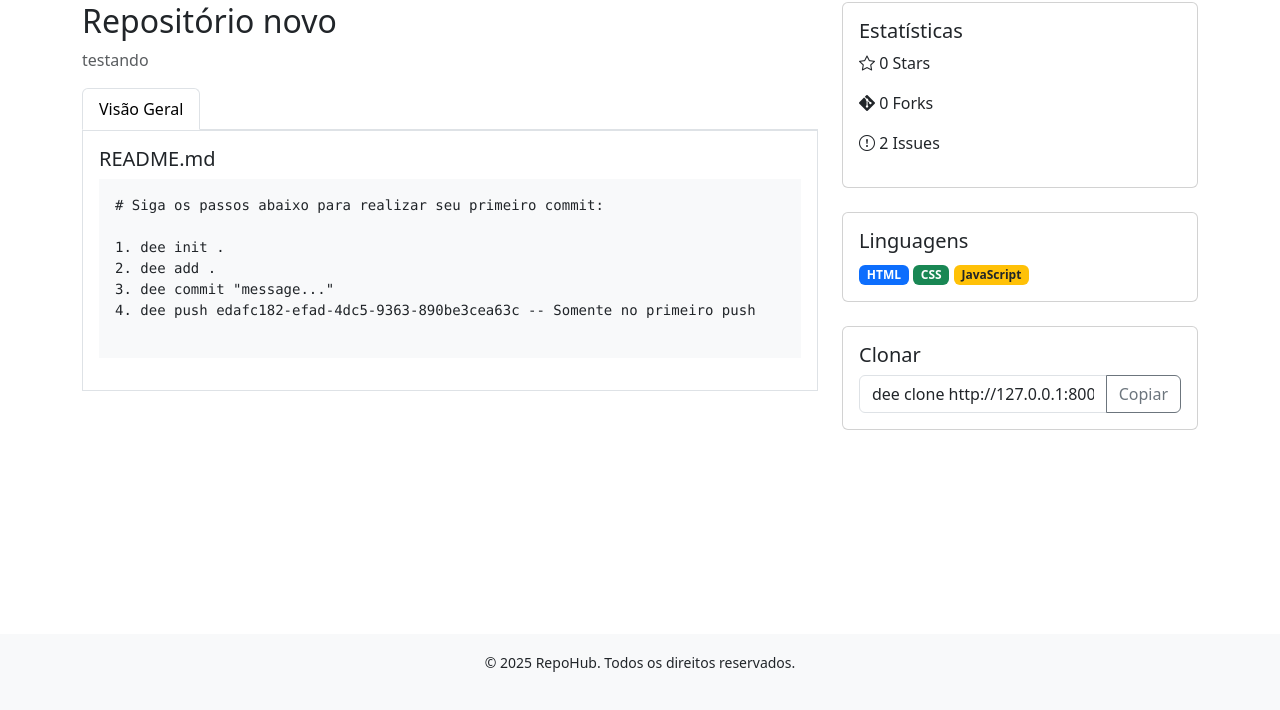
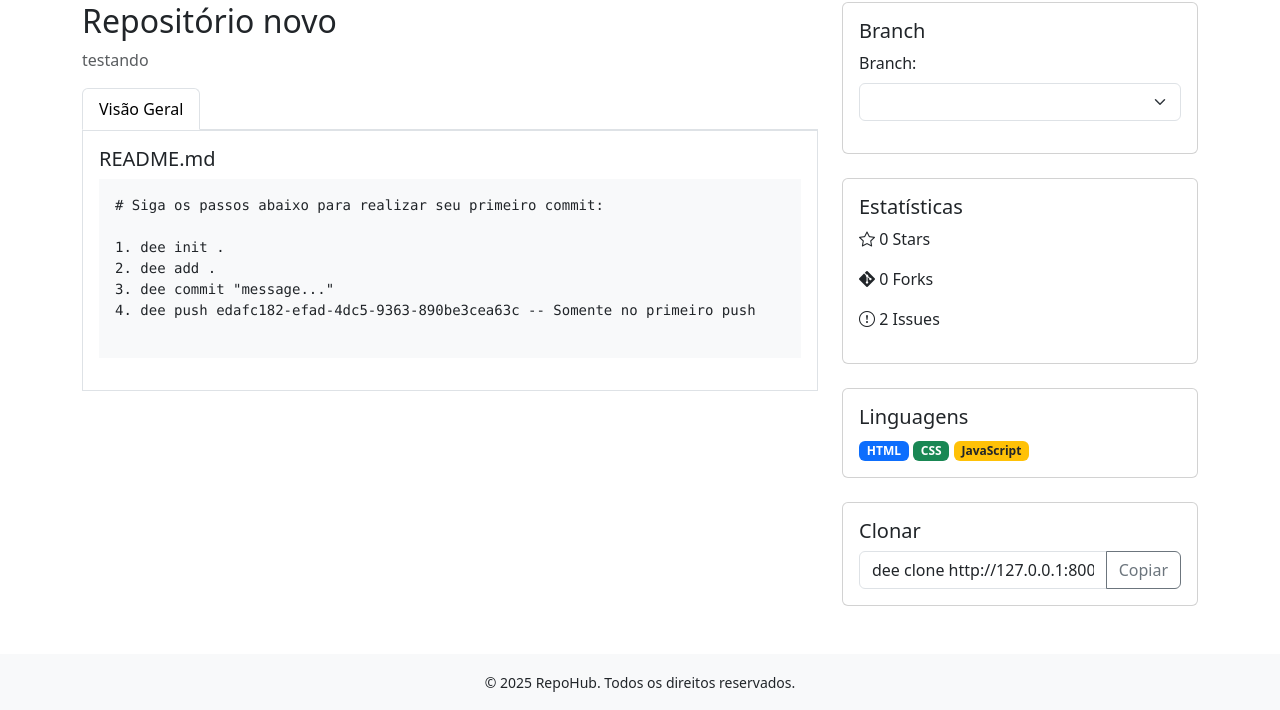
Before and after one commit to wendrewdevelop/deescm, a Django app: page /repo/edafc182-efad-4dc5-9363-890be3cea63c/ in a window 1280 px wide. Shown: the part 110-820 px from the top of the page. Before the commit the page ends 782 px from the top, so only its background shows below. Run offline with Django 5.2, Linux system fonts and the light colour scheme; data comes from the database, SQL or seed files in the repository; tables that the repository leaves empty hold one stand-in row (values such as "Sample post"); lists and menus that the app fills with data are empty; some libraries are stand-ins or nearby versions.

Commit message:
add command to switch branch

```diff
--- a/core/models.py
+++ b/core/models.py
@@ -110,6 +110,10 @@ class RepoObjectModel(models.Model):
         null=True,
         blank=True
     )
+    branch = models.CharField(
+        max_length=100,
+        default="main"
+    )
     repo_link = models.ForeignKey(
         RepoModel,
         on_delete=models.CASCADE,
--- a/core/views.py
+++ b/core/views.py
@@ -203,8 +203,32 @@ class RepoPageView(View):
         if not repo:
             return render(request, self.template_name, {"error": "Repositório não encontrado"})
 
-        repo_object = RepoObjectModel.objects.filter(repo_link=repo.repo_id).first()
+        # repo_object = RepoObjectModel.objects.filter(repo_link=repo.repo_id).first()
         issues = RepoIssueModel.objects.filter(repo_link=repo.repo_id)
+
+        branches = (
+            RepoObjectModel.objects
+            .filter(repo_link=repo.repo_id)
+            .values_list('branch', flat=True)
+            .distinct()
+        )
+        print(f'BRANCHS::: {branches}')
+        selected_branch = request.GET.get('branch', 'main')
+        print(f'SELECTED BRANCH::: {selected_branch}')
+        if selected_branch not in branches:
+            selected_branch = branches.first() or 'main'
+
+        try:
+            repo_object = (
+                RepoObjectModel.objects
+                .filter(
+                    repo_link=repo.repo_id,
+                    branch=selected_branch
+                ).first()
+            )
+        except Exception as error:
+            print(f'Erro ao mudar de banch: {error}.')
+            repo_object = None
 
         context = {
             "title": f'{repo.repo_owner.first_name} {repo.repo_owner.last_name} – {repo.repo_name}',
@@ -213,6 +237,8 @@ class RepoPageView(View):
             "issues": issues,
             "issues_count": issues.count(),
             "repo_obj": repo_object,
+            'selected_branch': selected_branch,
+            'branches': branches,
             "readme_content": None,
             "languages": set()
         }
--- a/templates/repopage.html
+++ b/templates/repopage.html
@@ -394,6 +394,29 @@
       <aside class="col-lg-4">
         <div class="card mb-4">
           <div class="card-body">
+            <h5 class="card-title">Branch</h5>
+            <form method="get" class="mb-3">
+              <label for="branch-select" class="form-label">Branch:</label>
+              <select
+                name="branch"
+                id="branch-select"
+                class="form-select"
+                onchange="this.form.submit()"
+              >
+                {% for br in branches %}
+                  <option
+                    value="{{ br }}"
+                    {% if br == selected_branch %}selected{% endif %}
+                  >
+                    {{ br }}
+                  </option>
+                {% endfor %}
+              </select>
+            </form>
+          </div>
+        </div>
+        <div class="card mb-4">
+          <div class="card-body">
             <h5 class="card-title">Estatísticas</h5>
             <p><i class="bi bi-star"></i> 0 Stars</p>
             <p><i class="bi bi-git"></i> 0 Forks</p>
@@ -452,6 +475,30 @@
 
       <!-- Sidebar -->
       <aside class="col-lg-4">
+        <div class="card mb-4">
+          <div class="card-body">
+            <h5 class="card-title">Branch</h5>
+            <form method="get" class="mb-3">
+              <label for="branch-select" class="form-label">Branch:</label>
+              <select
+                name="branch"
+                id="branch-select"
+                class="form-select"
+                onchange="this.form.submit()"
+              >
+
+                {% for br in branches %}
+                  <option
+                    value="{{ br }}"
+                    {% if br == selected_branch %}selected{% endif %}
+                  >
+                    {{ br }}
+                  </option>
+                {% endfor %}
+              </select>
+            </form>
+          </div>
+        </div>
         <div class="card mb-4">
           <div class="card-body">
             <h5 class="card-title">Estatísticas</h5>
```
Also changed, not shown: core/migrations/0008_repoobjectmodel_branch.py (added).
